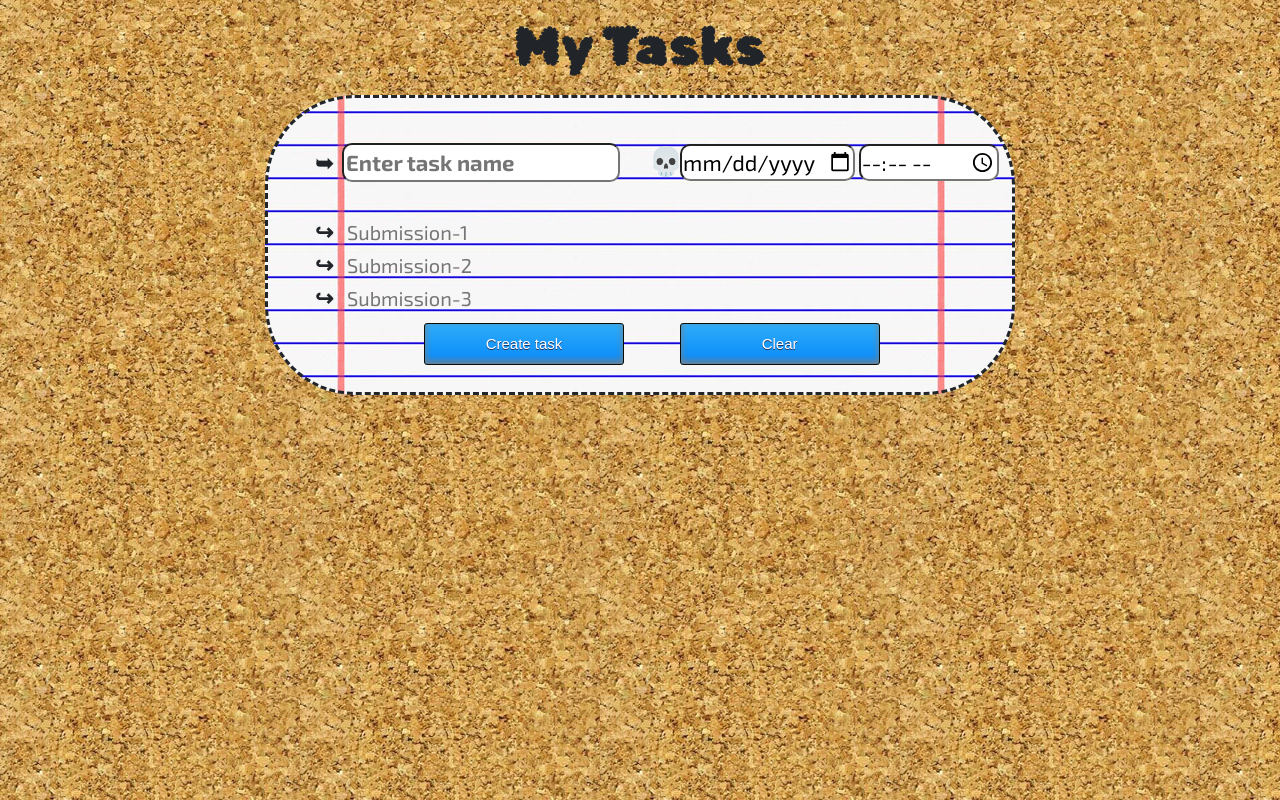
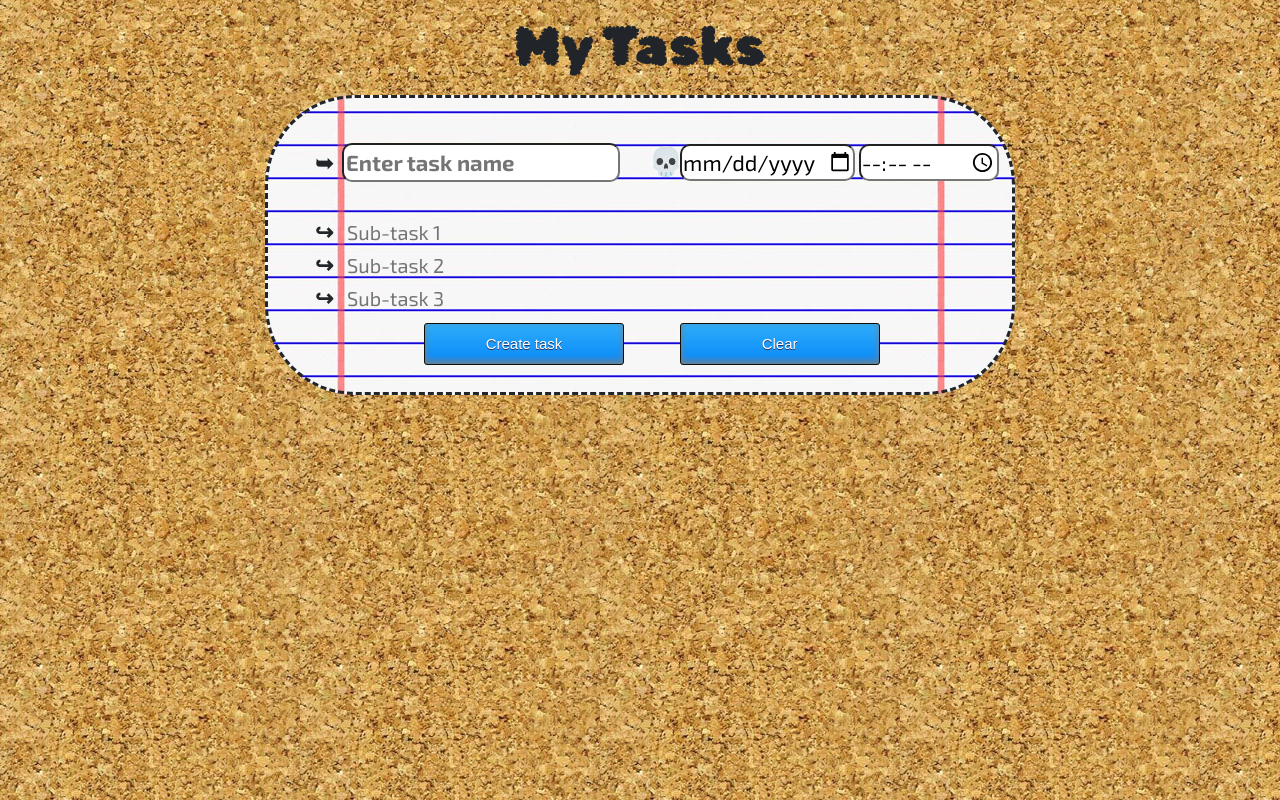
Before and after one commit to maxiboom1/JohnBrice-fullstack-mission-1, a plain HTML site: page index.html in a window 1280 px wide. Drawn offline with nearby package versions, Linux system fonts and the light colour scheme.

Commit message:
FINAL 1.0

```diff
--- a/index.html
+++ b/index.html
@@ -32,11 +32,11 @@
                 </div>
                 <br>
                 <label for="task_1">&#8618;</label>
-                <input type="text" id="task_1" placeholder="Submission-1" name="task_1"><br>
+                <input type="text" id="task_1" placeholder="Sub-task 1" name="task_1"><br>
                 <label for="task_2">&#8618;</label>
-                <input type="text" id="task_2" placeholder="Submission-2" name="task_2"><br>
+                <input type="text" id="task_2" placeholder="Sub-task 2" name="task_2"><br>
                 <label for="task_3">&#8618;</label>
-                <input type="text" id="task_3" placeholder="Submission-3" name="task_3"><br>
+                <input type="text" id="task_3" placeholder="Sub-task 3" name="task_3"><br>
                 <input class="myButton" type="submit" value="Create task">
                 <button type="reset" class="myButton btn_clear">Clear</button>
             </form>
```
